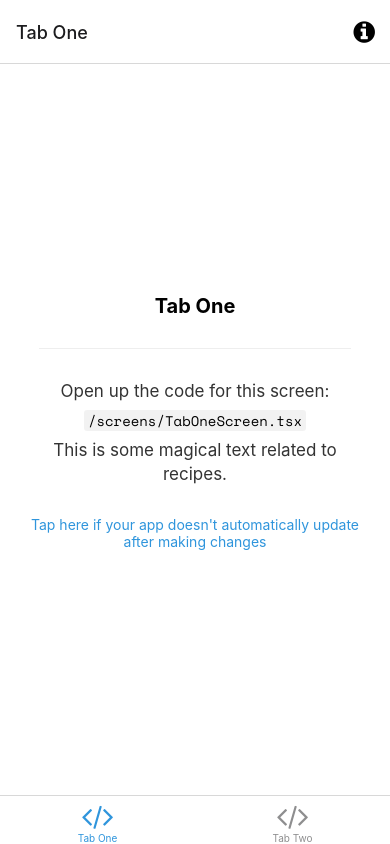
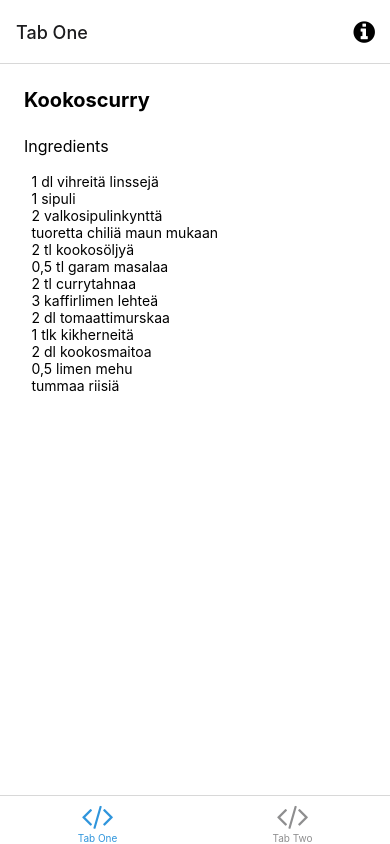
Before and after one commit to saarikt1/enjoy-cooking, a React Native app: screen /TabOne in a window 390 px wide. Built offline with nearby package versions, Linux system fonts and the light colour scheme; what expo-linking would draw is missing.

Commit message:
Add a hardcoded recipe view

```diff
--- a/screens/TabOneScreen.tsx
+++ b/screens/TabOneScreen.tsx
@@ -1,15 +1,30 @@
 import { StyleSheet } from 'react-native';
-
-import EditScreenInfo from '../components/EditScreenInfo';
 import { Text, View } from '../components/Themed';
 import { RootTabScreenProps } from '../types';
 
-export default function TabOneScreen({ navigation }: RootTabScreenProps<'TabOne'>) {
+export default function TabOneScreen({
+  navigation,
+}: RootTabScreenProps<'TabOne'>) {
   return (
     <View style={styles.container}>
-      <Text style={styles.title}>Tab One</Text>
-      <View style={styles.separator} lightColor="#eee" darkColor="rgba(255,255,255,0.1)" />
-      <EditScreenInfo path="/screens/TabOneScreen.tsx" />
+      <Text style={styles.title}>Kookoscurry</Text>
+      <Text style={styles.subtitle}>Ingredients</Text>
+      <Text>
+        {`
+        1 dl vihreitä linssejä
+        1 sipuli
+        2 valkosipulinkynttä
+        tuoretta chiliä maun mukaan
+        2 tl kookosöljyä
+        0,5 tl garam masalaa
+        2 tl currytahnaa
+        3 kaffirlimen lehteä
+        2 dl tomaattimurskaa
+        1 tlk kikherneitä
+        2 dl kookosmaitoa
+        0,5 limen mehu
+        tummaa riisiä`}
+      </Text>
     </View>
   );
 }
@@ -17,16 +32,14 @@ export default function TabOneScreen({ navigation }: RootTabScreenProps<'TabOne'
 const styles = StyleSheet.create({
   container: {
     flex: 1,
-    alignItems: 'center',
-    justifyContent: 'center',
   },
   title: {
+    margin: 24,
     fontSize: 20,
     fontWeight: 'bold',
   },
-  separator: {
-    marginVertical: 30,
-    height: 1,
-    width: '80%',
+  subtitle: {
+    marginLeft: 24,
+    fontSize: 16,
   },
 });
```
